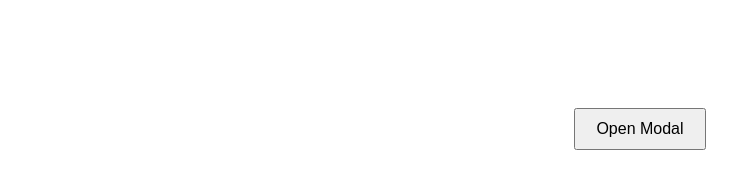
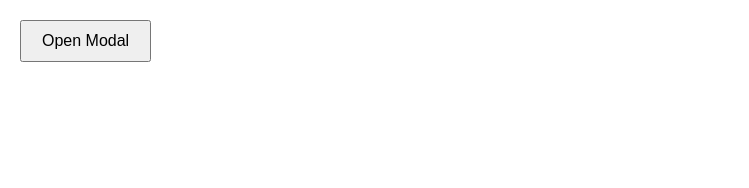
Before and after one commit to acciojob/css-modal-SameerSangpal, a website: page main.html in a window 1280 px wide. Shown: the whole page, without its empty margins (0-749 px from the left). Drawn offline with Linux system fonts and the light colour scheme.

Commit message:
created a submission

```diff
--- a/styles.css
+++ b/styles.css
@@ -5,8 +5,12 @@ body {
 }
 
 #openModal {
+  position: absolute;
+  top: 20px;
+  left: 20px;
   padding: 10px 20px;
   font-size: 16px;
+  z-index: 2;
 }
 
 .modal {
```
